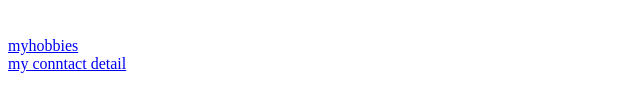
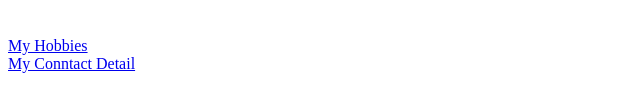
Before and after one commit to greatnwokeke2008/Cv, a plain HTML site: page index.html in a window 1280 px wide. Shown: the part 246-358 px from the top of the page, 0-640 px from the left. Drawn offline with Linux system fonts and the light colour scheme.

Commit message:
update index.html

```diff
--- a/index.html
+++ b/index.html
@@ -13,9 +13,9 @@
   <h1>I Work with html </h1><br>
 </table></div>
 <body>
-<a href="myhobbies.html">myhobbies</a>
+<a href="myhobbies.html">My Hobbies</a>
 </b
 <head>
 <body>
 <br>
-<a href="mycontactdetail.html"it with> my conntact detail </a>
+<a href="mycontactdetail.html"> My Conntact Detail </a>
```
